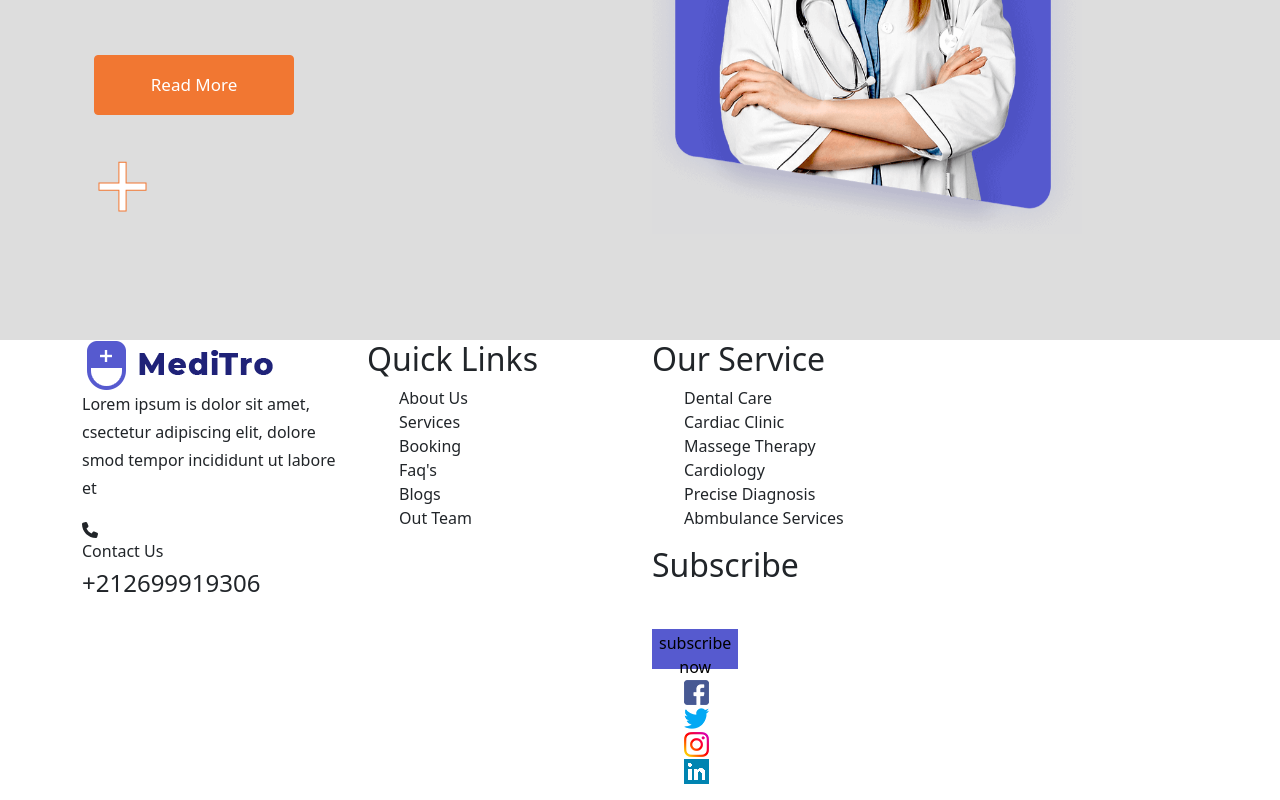
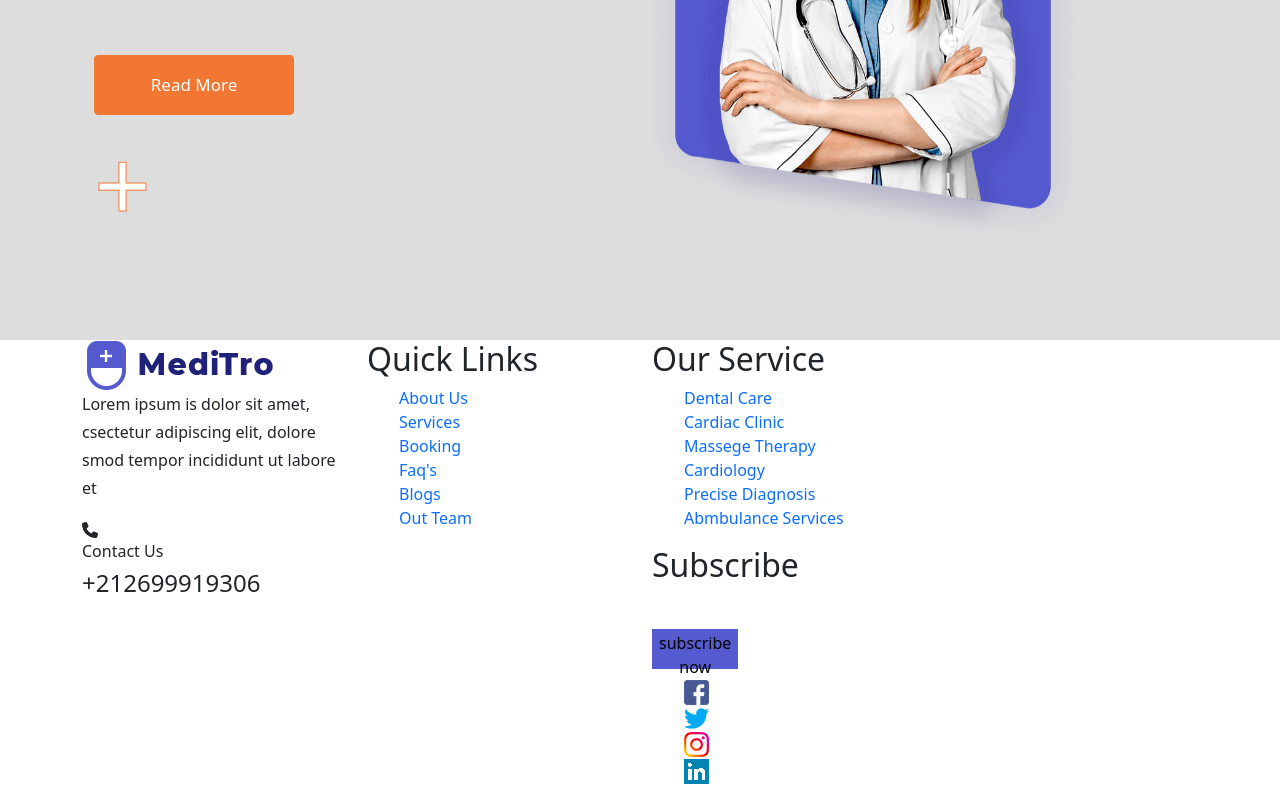
Before and after one commit to Mr-otmane/React-Healthcare-, a React (Create React App) app: page / in a window 1280 px wide. Shown: the part 439-1239 px from the top of the page. Built offline with nearby package versions, Linux system fonts and the light colour scheme.

Commit message:
add the changement in the file index.css

```diff
--- a/src/components/Nav/Footer/Footer..js
+++ b/src/components/Nav/Footer/Footer..js
@@ -1,18 +1,19 @@
 import React from "react";
+import './Footer.css'
 import footerlogo from "../../../Assists/logo.png";
 import { FontAwesomeIcon } from "@fortawesome/react-fontawesome";
 import { faPhone } from "@fortawesome/free-solid-svg-icons";
-import facebook from '../../../Assists/téléchargement.png'
-import twitter from '../../../Assists/téléchargement (1).png'
-import instagram from '../../../Assists/téléchargement (2).png'
-import linkedin from '../../../Assists/téléchargement (3).png'
+import facebook from "../../../Assists/téléchargement.png";
+import twitter from "../../../Assists/téléchargement (1).png";
+import instagram from "../../../Assists/téléchargement (2).png";
+import linkedin from "../../../Assists/téléchargement (3).png";
 
 const Footer = () => {
   return (
     <div className="container">
       <div className="row">
         <div className="col-md-3 col-sm-6">
-          <img src={footerlogo} />
+          <img src={footerlogo} className="footerlogo"  />
           <p>
             Lorem ipsum is dolor sit amet, csectetur adipiscing elit, dolore
             smod tempor incididunt ut labore et
@@ -30,37 +31,75 @@ const Footer = () => {
         <div className="col-md-3 col-sm-6">
           <h2>Quick Links</h2>
           <ul>
-                <li><a href="#"></a>About Us</li>
-                <li><a href="#"></a>Services</li>
-                <li><a href="#"></a>Booking</li>
-                <li><a href="#"></a>Faq's</li>
-                <li><a href="#"></a>Blogs</li>
-                <li><a href="#"></a>Out Team</li>
+            <li>
+              <a href="#">About Us</a>
+            </li>
+            <li>
+              <a href="#">Services</a>
+            </li>
+            <li>
+              <a href="#">Booking</a>
+            </li>
+            <li>
+              <a href="#">Faq's</a>
+            </li>
+            <li>
+              <a href="#">Blogs</a>
+            </li>
+            <li>
+              <a href="#">Out Team</a>
+            </li>
           </ul>
         </div>
         <div className="col-md-3 col-sm-6">
           <h2>Our Service</h2>
           <ul>
-                <li><a href="#"></a>Dental Care</li>
-                <li><a href="#"></a>Cardiac Clinic</li>
-                <li><a href="#"></a>Massege Therapy</li>
-                <li><a href="#"></a>Cardiology</li>
-                <li><a href="#"></a>Precise Diagnosis</li>
-                <li><a href="#"></a>Abmbulance Services</li>
+            <li>
+              <a href="#">Dental Care</a>
+            </li>
+            <li>
+              <a href="#">Cardiac Clinic</a>
+            </li>
+            <li>
+              <a href="#">Massege Therapy</a>
+            </li>
+            <li>
+              <a href="#">Cardiology</a>
+            </li>
+            <li>
+              <a href="#">Precise Diagnosis</a>
+            </li>
+            <li>
+              <a href="#">Abmbulance Services</a>
+            </li>
           </ul>
           <div className="col-md-3 col-sm-6">
             <h2>Subscribe</h2>
             <form>
-                    <input type="email"/>
+              <input type="email" />
               <button type="submit">subscribe now</button>
-
             </form>
             <ul className="social">
-                    <li><a href="#"><img src={facebook}/></a></li>
-                    <li><a href="#"><img src={twitter}/></a></li>
-                    <li><a href="#"><img src={instagram}/></a></li>
-                    <li><a href="#"><img src={linkedin}/></a></li>
-
+              <li>
+                <a href="#">
+                  <img src={facebook} />
+                </a>
+              </li>
+              <li>
+                <a href="#">
+                  <img src={twitter} />
+                </a>
+              </li>
+              <li>
+                <a href="#">
+                  <img src={instagram} />
+                </a>
+              </li>
+              <li>
+                <a href="#">
+                  <img src={linkedin} />
+                </a>
+              </li>
             </ul>
           </div>
         </div>
--- a/src/index.css
+++ b/src/index.css
@@ -59,3 +59,69 @@ input {
   font-size: 16px;
   font-family: "Tajawal";
 }
+
+
+footer img.footerlogo {
+  width: 100px;
+  height: 50px;
+  margin: 15px 0px;
+}
+footer p {
+  font-size: 17px;
+}
+footer .footer-contact {
+  display: flex;
+}
+footer .footer-contact .footer-icon {
+  margin: 7px 20px 0px 0px;
+  width: 40px;
+  height: 40px;
+  background-color: var(--orange-color);
+  line-height: 40px;
+  border: 1px solid var(--orange-color);
+  box-sizing: border-box;
+  border-bottom-left-radius: 30px;
+  border-bottom-right-radius: 30px;
+}
+footer .footer-contact .footer-icon svg {
+  color: #fff;
+  text-align: center;
+  padding-left: 15px;
+}
+footer .footer-contact h6 {
+  color: var(--orange-color);
+  margin-bottom: 16px;
+}
+footer .footer-contact h4 {
+  color: var(--main-color);
+  font-size: 18px;
+  margin-top: 10px;
+}
+footer h2 {
+  color: var(--main-color);
+  font-size: 30px;
+  margin: 15px 0px;
+}
+footer ul {
+  margin-top: 20px;
+}
+footer ul li{
+  margin-top: 10px;
+}
+footer ul li a{
+  color: #333;
+  font-size: 16px;
+  letter-spacing: 1px;
+}
+footer form{
+  margin: 15px 0px;
+}
+footer form input{
+  border: 1px solid #ccc;
+  margin: 10px 0px;
+  width: 100%;
+}
+footer form button{
+  width: 100%;
+  background-color: var(--orange-color);
+}
```
Lines whose indentation alone changed are shown as unchanged.
